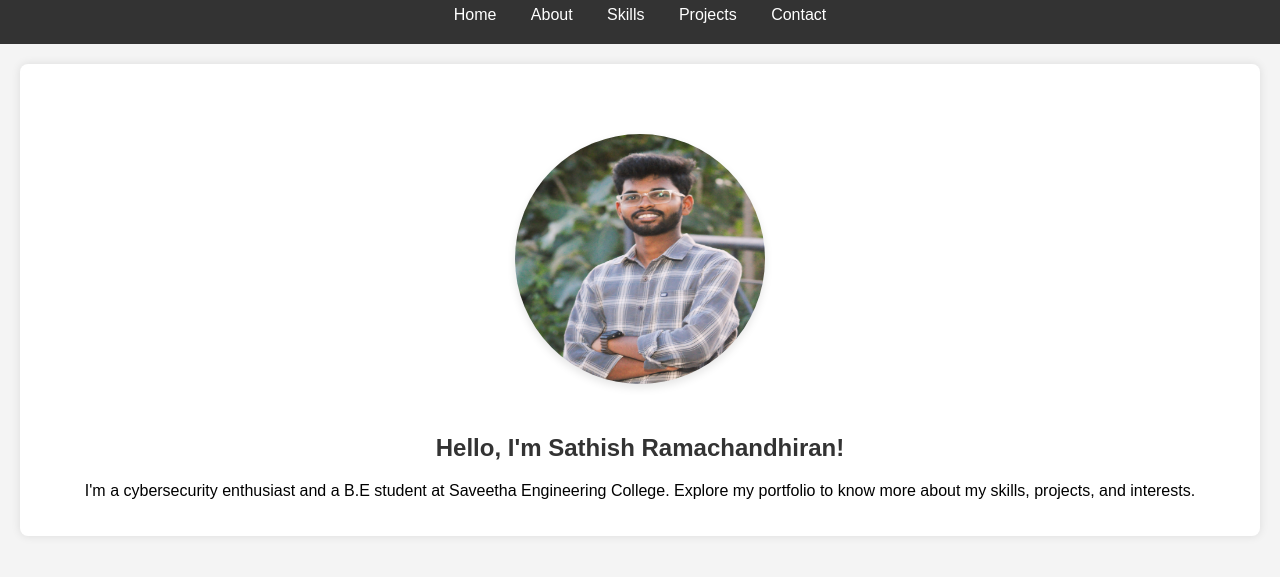
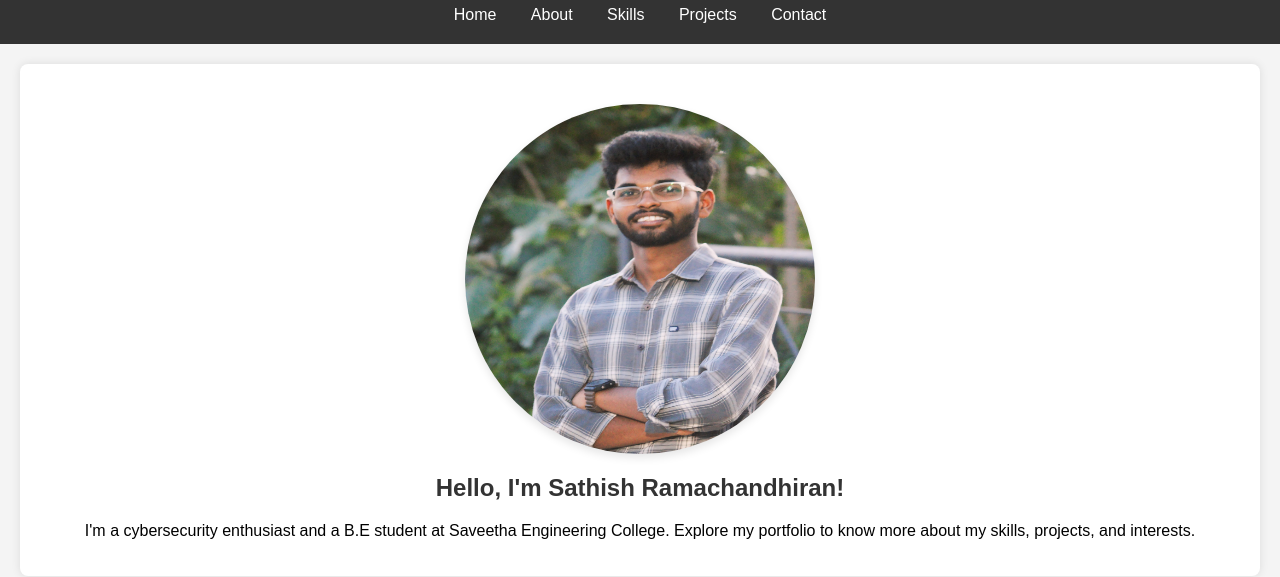
Before and after one commit to sathishramachandhiran/sathishramachandhiran.github.io, a plain HTML site: page index.html in a window 1280 px wide. Shown: the part 113-690 px from the top of the page. Drawn offline with Linux system fonts and the light colour scheme.

Commit message:
Update styles.css

```diff
--- a/styles.css
+++ b/styles.css
@@ -43,10 +43,10 @@ ul li {
     margin: 10px 0;
 }
 .profile-photo {
-    width: 250px;
-    height: 250px;
-    border-radius: 100%;
-    margin: 50px auto;
+    width: 350px;
+    height: 350px;
+    border-radius: 50%;
+    margin: 20px auto;
     display: block;
     box-shadow: 0 4px 8px rgba(0, 0, 0, 0.1);
 }
```
